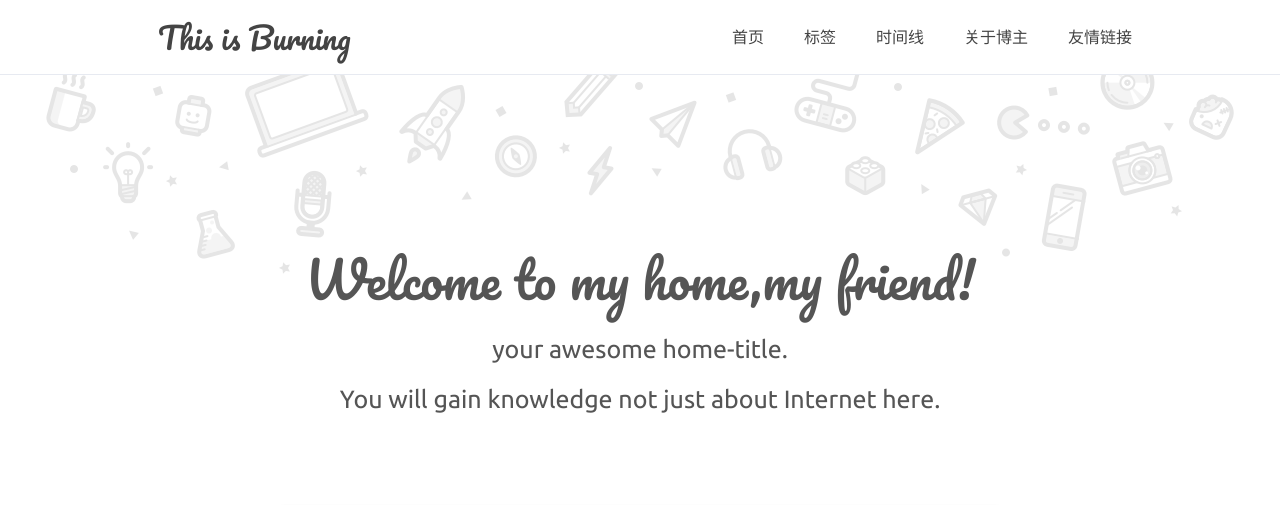
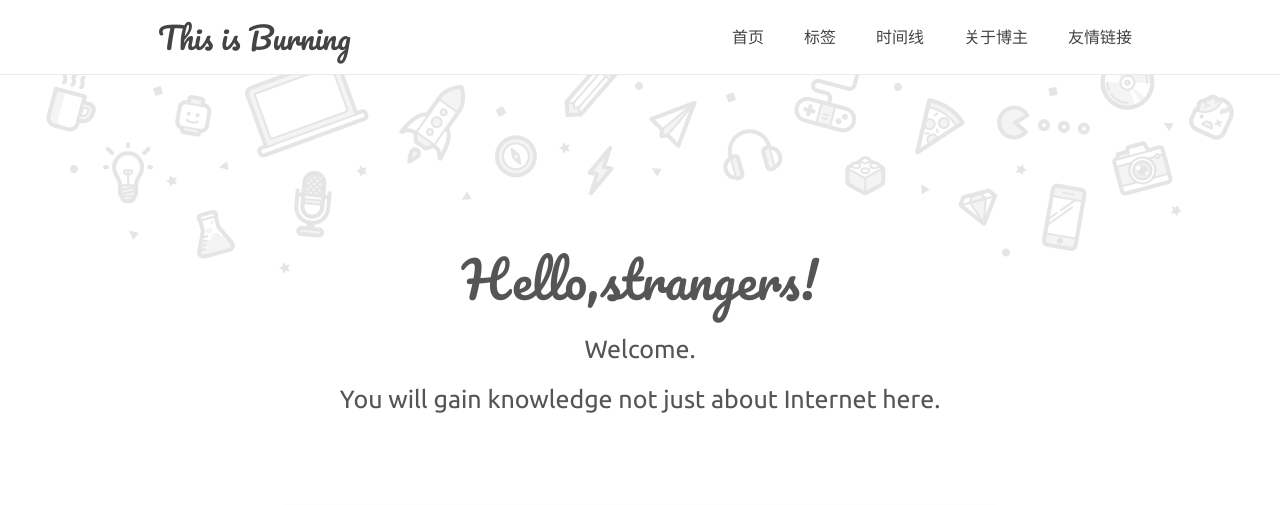
Before and after one commit to BurningNeverCry/BurningNeverCry.github.io, a Jekyll site: the page built from index.html, in a window 1280 px wide and 1400 px high. Shown: the top 505 px of the window. Built offline with Jekyll 4.4.1, drawn with Linux system fonts in a browser that asks for light colours; comment, search, counter and statistics services are not loaded; some of the changed text lies outside the part shown.

Commit message:
Secondpost

```diff
--- a/_config.yml
+++ b/_config.yml
@@ -1,5 +1,5 @@
 # Site settings 配置站点
-title: 'Welcome to my home,my friend!'
+title: 'Hello,strangers!'
 description: 'You will gain knowledge not just about Internet here.'
 keywords: 'Internet, Love and share'
 url: 'https://whoisburning.cn' # your host
@@ -25,7 +25,7 @@ portraits: '/assets/profile.png' # your portraits image file path
 # SNS
 SNS: true
 SNS-icon: #['Facebook', 'weibo', 'qq', 'github', 'Dribbble', 'Twitter', 'instagram', 'weixin', 'Codepen']
-  mail: 'mailto:abc@gmail.com'
+  mail: 'mailto:burningnevercry@gmail.com'
   weixin: '/assets/weqr.jpg' # 你的微信二维码存放的地址
   qq: '' # 你的qq二维码存放的地址 or http://wpa.qq.com/msgrd?v=3&uin='你的QQ号'&site=qq&menu=yes
   github: 'https://github.com/BurningNeverCry'
@@ -67,7 +67,7 @@ disqus: false
 disqus_url: '' # https://abc.disqus.com/embed.js
 # 来必力评论
 livere: true
-livere_uid: 'MTAyMC8zNDI2OS8xMDgwNg==' # MTAyMC8zNDI2OS8xMDgwNg==
+livere_uid: 'MTAyMC80NTI5MC8yMTgwMw==' # MTAyMC8zNDI2OS8xMDgwNg==
 # Gitment评论 OAuth Application
 Gitment: false
 Gitment_owner: ''  # github用户名
--- a/index.html
+++ b/index.html
@@ -1,8 +1,8 @@
 ---
 layout: default
 title: Burning's
-page-title: Welcome to my home,my friend!
-home-title: your awesome home-title.
+page-title: Hello,strangers!
+home-title: Welcome.
 description: You will gain knowledge not just about Internet here.
 ---
 
```
Also changed, not shown: 8 other files.
